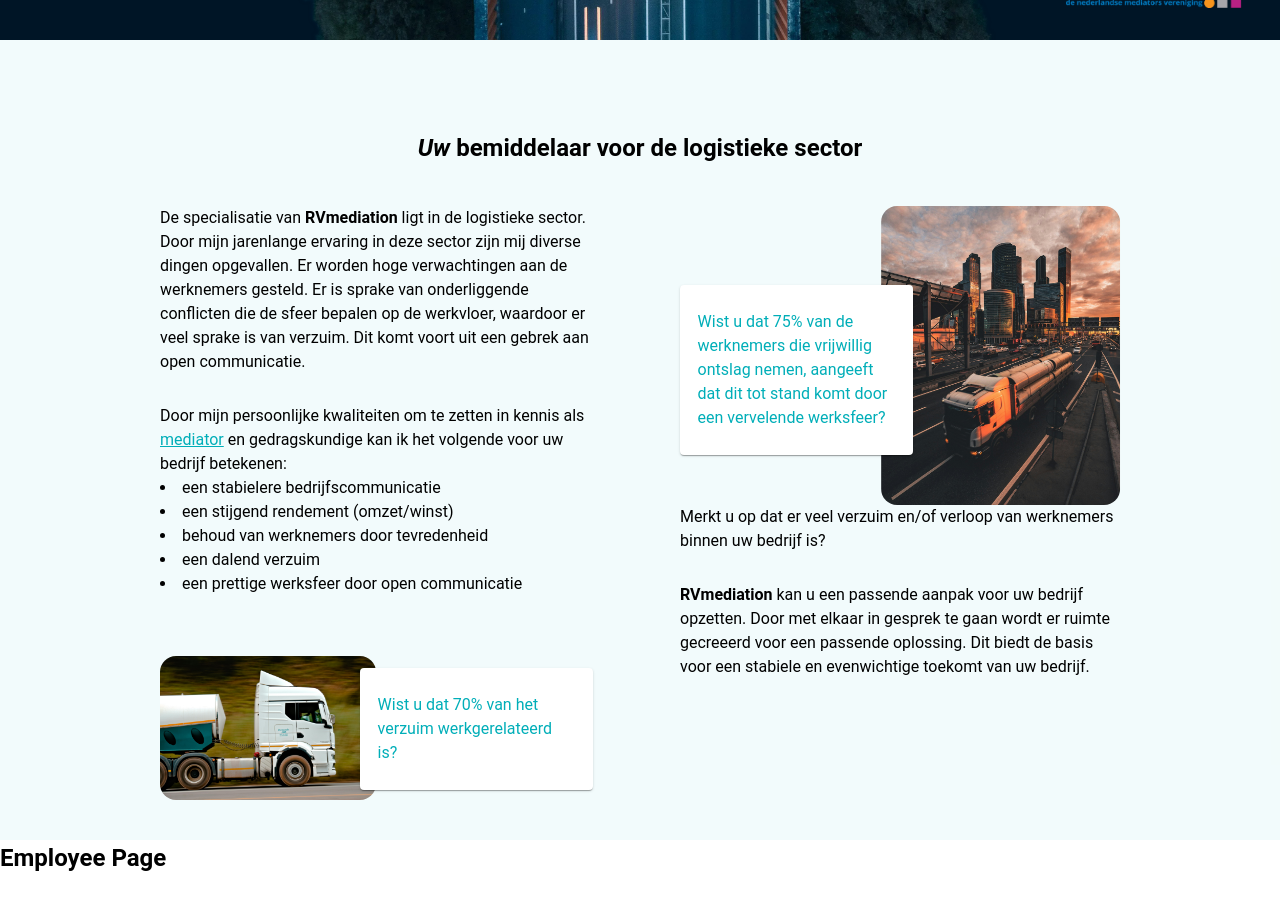
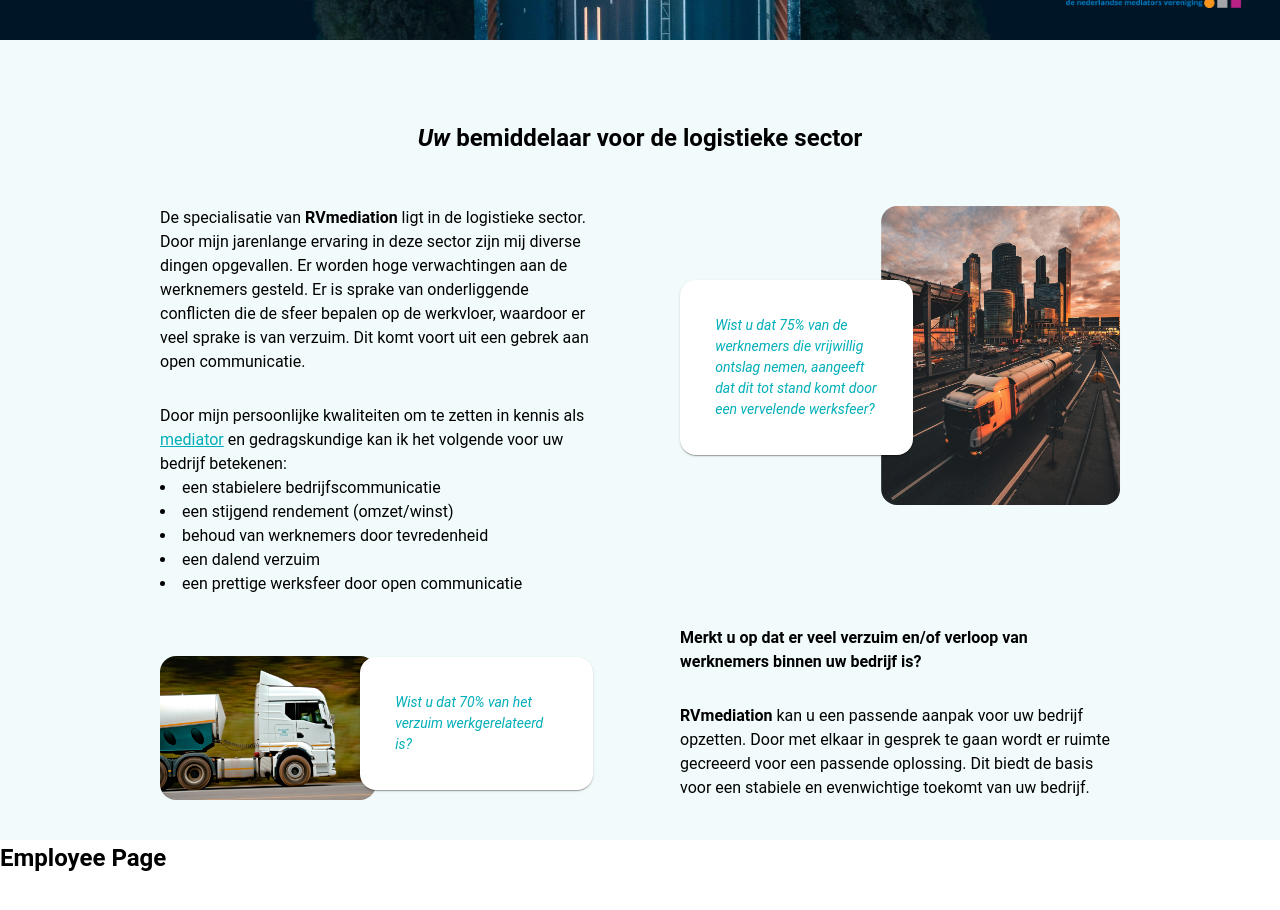
Before and after one commit to sanneVB/rvmediation, a Vue app: page / in a window 1280 px wide. Shown: the part 760-1670 px from the top of the page. Built offline with nearby package versions, Linux system fonts and the light colour scheme.

Commit message:
Finished IntroductionPage css

```diff
--- a/src/components/IntroductionPage.vue
+++ b/src/components/IntroductionPage.vue
@@ -23,7 +23,7 @@
         <div class="container-img-box-1">
           <img class="container-img-whitetruck" src="../assets/whitetruck.jpg">
           <v-card class="container-box-1">
-            <p>
+            <p class="container-quote">
               Wist u dat 70% van het verzuim werkgerelateerd is?
             </p>
           </v-card>
@@ -32,7 +32,7 @@
       <section class="container__rightcontent">
         <div class="container-img-box-2">
           <v-card class="container-box-2">
-            <p container--padding>
+            <p class="container-quote">
               Wist u dat 75% van de werknemers die vrijwillig ontslag nemen, aangeeft dat dit tot stand
               komt door een vervelende werksfeer?
             </p>
@@ -40,7 +40,7 @@
           <img class="container-img-train" src="../assets/train.jpg">
         </div>
         <div>
-          <p class="container--padding">Merkt u op dat er veel verzuim en/of verloop van werknemers binnen uw bedrijf is?</p>
+          <p class="container--padding bold">Merkt u op dat er veel verzuim en/of verloop van werknemers binnen uw bedrijf is?</p>
           <p>
             <span class="bold">RVmediation</span> kan u een passende aanpak voor uw bedrijf opzetten. Door
             met elkaar in gesprek te gaan wordt er ruimte gecreeerd voor een passende oplossing. Dit biedt
@@ -67,6 +67,14 @@
   gap: 5rem;
 }
 
+.container__rightcontent {
+  /* om de foto van de trein en de tekst daaronder horizontaal juist uit te lijnen */
+  display: flex;
+  flex-direction: column;
+  justify-content: space-between;
+  height: 100%;
+}
+
 .container-img-box-1, .container-img-box-2 {
   position: relative;
 }
@@ -80,8 +88,14 @@
   position: absolute;
   max-width: 233px;
   color: #00AEB8;
-  padding: 25px 4%;
+  border-radius: 16px;
+  padding: 35px 8%;
   z-index: 99;
+}
+
+.container-quote {
+  font-size: 0.875rem;
+  font-style: italic;
 }
 
 .container-box-1 {
@@ -108,7 +122,7 @@
 
 h2 {
   text-align: center;
-  padding-bottom: 40px;
+  padding-bottom: 50px;
 }
 
 .italic {
```
